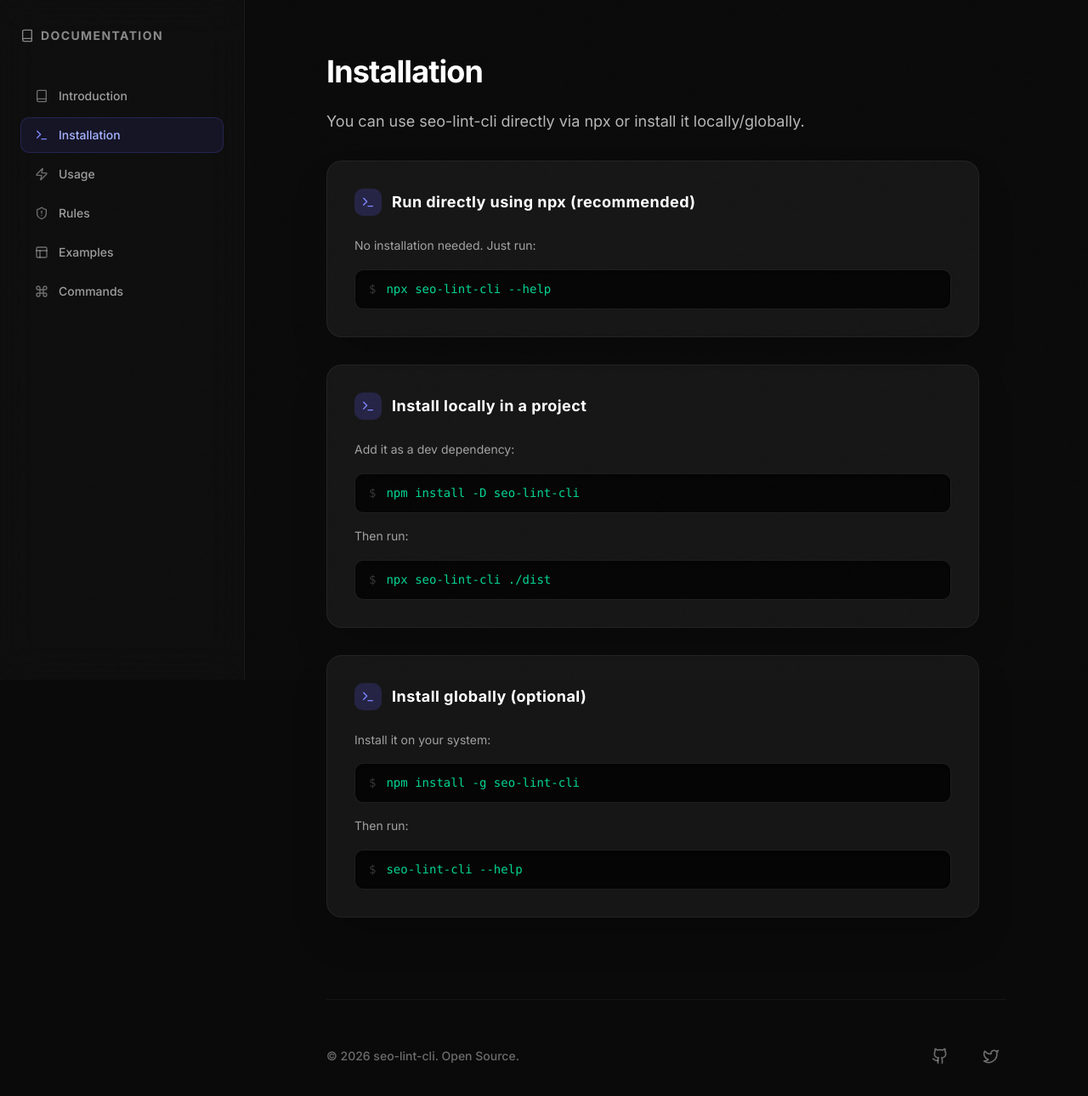
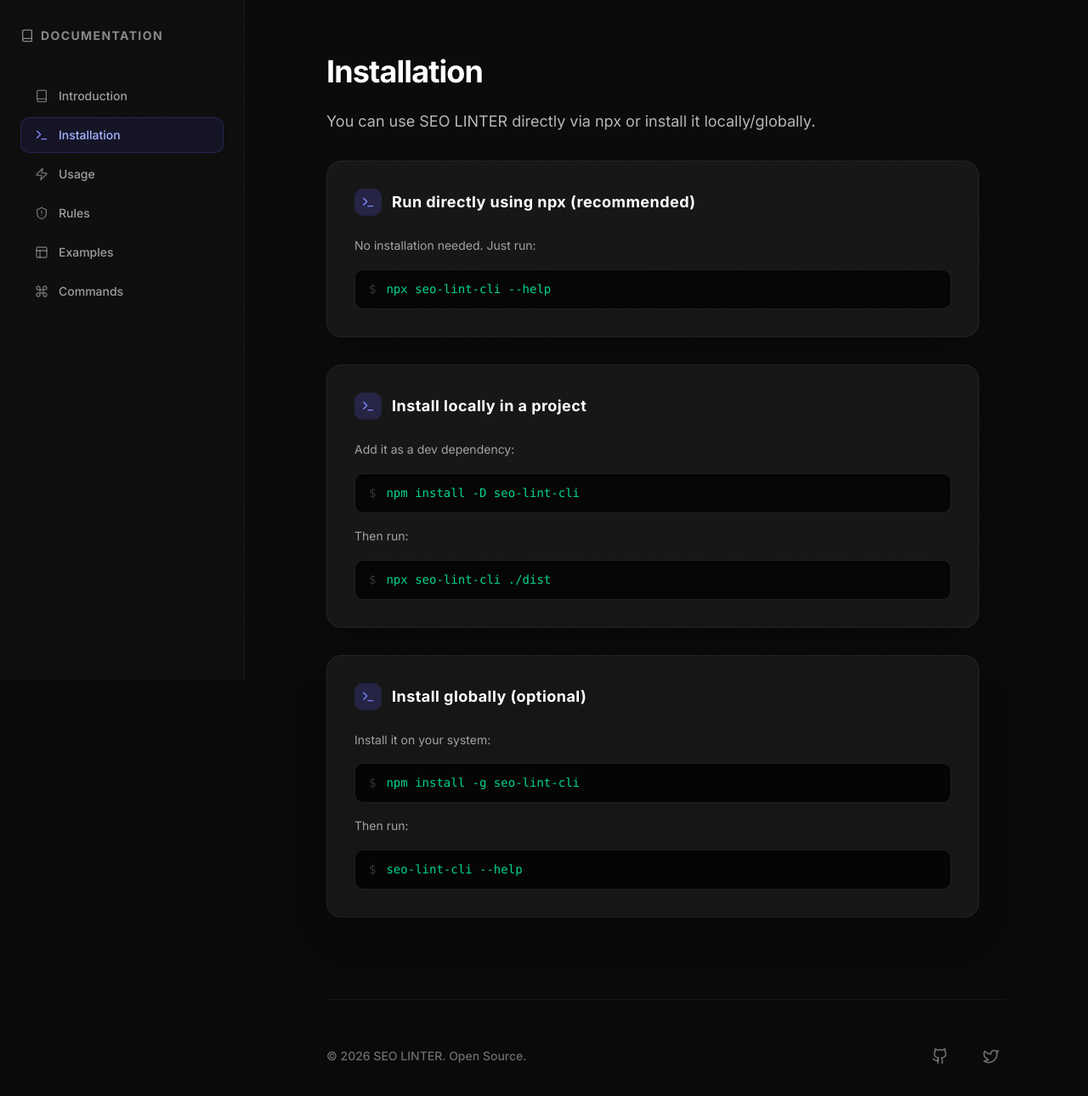
Before and after one commit to Rohan-2601/seo-linter-landing, a Next.js app: page /docs/installation in a window 1280 px wide. Shown: the top 1290 px of the page at 85% size. Built offline with nearby package versions, Linux system fonts and the light colour scheme.

Commit message:
change name everywhere

```diff
--- a/app/docs/examples/page.tsx
+++ b/app/docs/examples/page.tsx
@@ -6,7 +6,7 @@ export default function Page() {
       <h1 className="text-4xl font-bold text-white tracking-tight mb-6">Examples</h1>
 
       <p className="text-lg text-white/70 leading-relaxed mb-8">
-        See what the output looks like when running seo-lint-cli.
+        See what the output looks like when running SEO LINTER.
       </p>
 
       <div className="space-y-8">
--- a/app/docs/installation/page.tsx
+++ b/app/docs/installation/page.tsx
@@ -6,7 +6,7 @@ export default function Page() {
       <h1 className="text-4xl font-bold text-white tracking-tight mb-6">Installation</h1>
 
       <p className="text-lg text-white/70 leading-relaxed mb-8">
-        You can use seo-lint-cli directly via npx or install it locally/globally.
+        You can use SEO LINTER directly via npx or install it locally/globally.
       </p>
 
       <div className="space-y-8">
--- a/app/docs/rules/page.tsx
+++ b/app/docs/rules/page.tsx
@@ -6,7 +6,7 @@ export default function Page() {
       <h1 className="text-4xl font-bold text-white tracking-tight mb-6">Rules</h1>
 
       <p className="text-lg text-white/70 leading-relaxed mb-8">
-        Review the SEO rules that seo-lint-cli checks for.
+        Review the SEO rules that SEO LINTER checks for.
       </p>
 
       <div className="space-y-8">
--- a/app/layout.tsx
+++ b/app/layout.tsx
@@ -17,7 +17,7 @@ const inter = Inter({
 });
 
 export const metadata: Metadata = {
-  title: "seo-lint-cli – SEO Linter for Developers",
+  title: "SEO LINTER – SEO Linter for Developers",
   description:
     "A lightweight, framework-agnostic SEO linter for static HTML builds and live URLs. Catch missing titles, meta descriptions, canonical tags, H1 issues, and Open Graph problems before deployment.",
   keywords: [
@@ -36,24 +36,24 @@ export const metadata: Metadata = {
     canonical: "https://seo-linter.vercel.app/",
   },
   openGraph: {
-    title: "seo-lint-cli – SEO Linter for Developers",
+    title: "SEO LINTER – SEO Linter for Developers",
     description:
       "Catch missing titles, meta descriptions, canonical tags, H1 issues, and Open Graph problems before deployment. Works with any framework.",
     url: "https://seo-linter.vercel.app/",
-    siteName: "seo-lint-cli",
+    siteName: "",
     type: "website",
     images: [
       {
         url: "https://seo-linter.vercel.app/og-image.png",
         width: 1200,
         height: 630,
-        alt: "seo-lint-cli Open Graph Image",
+        alt: "SEO LINTER Open Graph Image",
       },
     ],
   },
   twitter: {
     card: "summary_large_image",
-    title: "seo-lint-cli – SEO Linter for Developers",
+    title: "SEO LINTER – SEO Linter for Developers",
     description:
       "A simple SEO linter that helps developers catch basic SEO issues before going live.",
     images: ["https://seo-linter.vercel.app/og-image.png"],
--- a/components/Feature.tsx
+++ b/components/Feature.tsx
@@ -147,7 +147,7 @@ const FeatureSection = () => {
             Everything You Need for <span className="text-transparent bg-clip-text bg-gradient-to-r from-white to-white/40">SEO Hygiene.</span>
           </h2>
           <p className="mt-6 text-lg leading-relaxed text-white/50 font-light">
-            seo-lint-cli helps developers catch SEO mistakes early without breaking the build.
+            SEO LINTER helps developers catch SEO mistakes early without breaking the build.
             Designed for speed, simplicity, and accuracy.
           </p>
         </motion.div>
--- a/components/docs/DocsFooter.tsx
+++ b/components/docs/DocsFooter.tsx
@@ -6,7 +6,7 @@ export function DocsFooter() {
     <footer className="mt-24 border-t border-white/5 pt-12 pb-12">
       <div className="flex flex-col md:flex-row justify-between items-center gap-6">
         <div className="text-white/40 text-sm font-medium">
-          © {new Date().getFullYear()} seo-lint-cli. Open Source.
+          © {new Date().getFullYear()} SEO LINTER. Open Source.
         </div>
 
         <div className="flex items-center gap-6">
```
